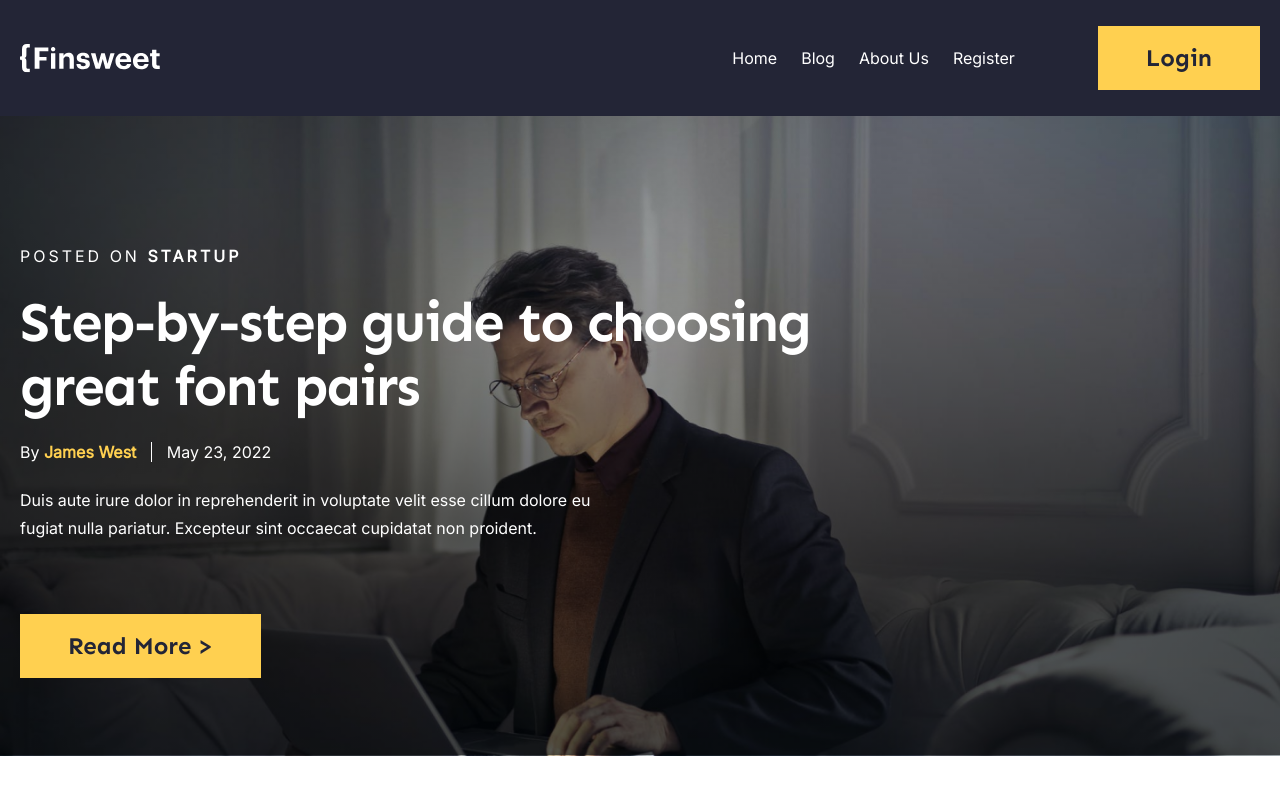
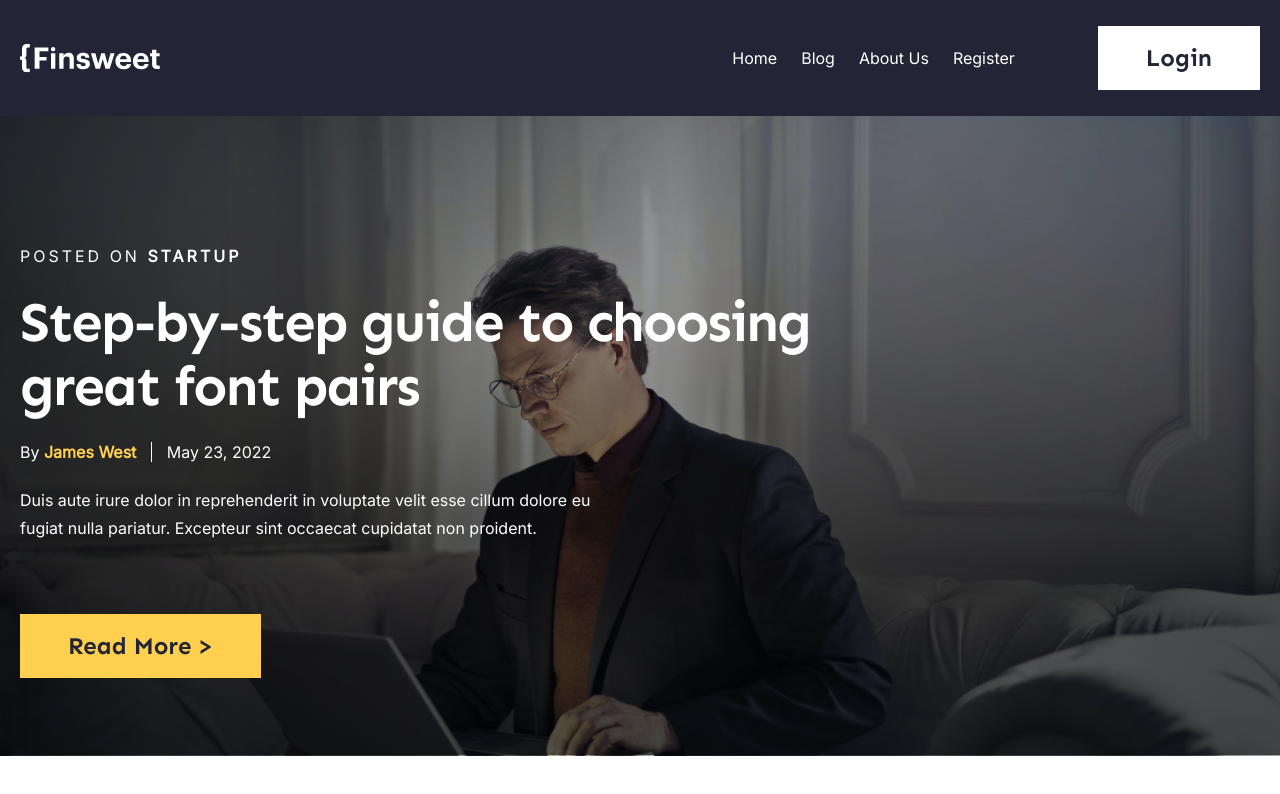
Before and after one commit to fhilola/fitsweet, a React (Vite) app: page / in a window 1280 px wide. Shown: the top 794 px of the page. Built offline with nearby package versions, Linux system fonts and the light colour scheme.

Commit message:
button fixed in navbar

```diff
--- a/src/components/navbar/Nav.jsx
+++ b/src/components/navbar/Nav.jsx
@@ -2,8 +2,13 @@ import './Nav.scss'
 import { Button, Container } from '../../utils'
 import logo from '../../assets/logo.svg'
 import { Link } from 'react-router-dom'
+import { useNavigate } from 'react-router-dom'
 
 const Nav = () => {
+  const navigate = useNavigate()
+  function navigateToLogin(){
+    navigate('login')
+  }
   return (
     <nav>
         <Container>
@@ -24,7 +29,7 @@ const Nav = () => {
                       <Link to={'register'}>Register</Link>
                     </li>
                 </ul>
-                <Button text={'Login'}/>
+                <button onClick={navigateToLogin}>Login</button>
             </div>
             </div>
         </Container>
--- a/src/components/navbar/Nav.scss
+++ b/src/components/navbar/Nav.scss
@@ -19,6 +19,15 @@ nav{
                 font-family: var(--inter);
                 }
             }
+            button{
+                padding: 16px 48px;
+    background-color: var(--secondary-font-color);
+    border: none;
+    color: var(--primary-font-color);
+    font-family: var(--sen);
+    font-size: 24px;
+    line-height: 32px;
+            }
         }
     }
 }
--- a/src/routes/home/Home.jsx
+++ b/src/routes/home/Home.jsx
@@ -24,5 +24,4 @@ const Home = () => {
     </section>
   )
 }
-
 export default Home
```
